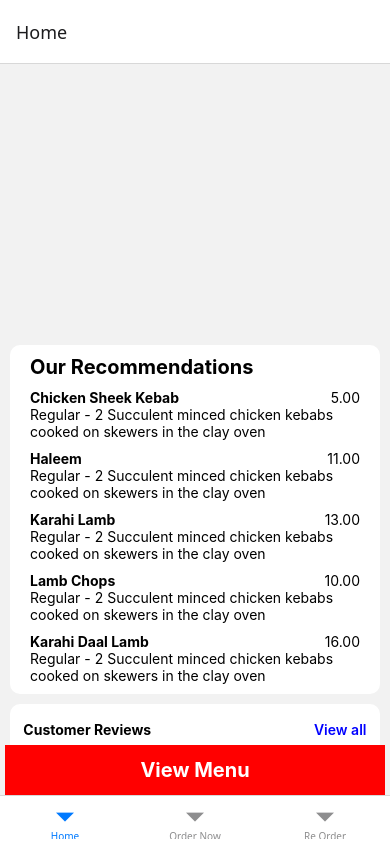
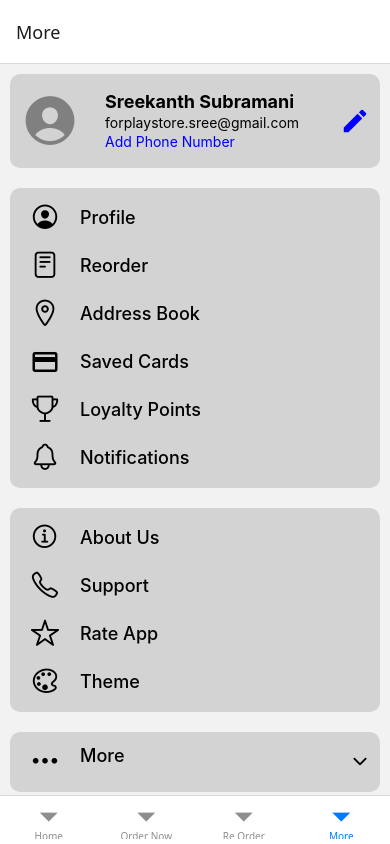
Before and after one commit to sreekanthSubramani/reactnative-restaurant-app-for-scalability, a React Native app: screen /More in a window 390 px wide. Built offline with nearby package versions, Linux system fonts and the light colour scheme.

Commit message:
more screen

```diff
--- a/App.tsx
+++ b/App.tsx
@@ -16,7 +16,7 @@ import HomeScreen from './Components/HomeScreen/HomeScreen';
 import OurRecommendations from './Components/HomeScreen/OurRecommendations'
 import ReviewFlatList from './Components/HomeScreen/ReviewFlatlist'
 import ReorderBlock from './Components/Reorder/ReorderBlock'
-
+import Moreblock from './Components/More/Moreblock';
 
 //Order Now
 import Headerblock from './Components/OrderNow/HeaderBlock/Headerblock';
@@ -37,6 +37,7 @@ function App(): React.JSX.Element {
             <BottomStackTabs.Screen name='Home' component={HomeScreen} />
             <BottomStackTabs.Screen name='Order Now' component={Headerblock} />
             <BottomStackTabs.Screen name='Re Order' component={ReorderBlock} />
+            <BottomStackTabs.Screen name='More' component={Moreblock} />
           </BottomStackTabs.Navigator>
           </ProviderContainer>
       </NavigationContainer>
--- a/Components/More/Moreblock.tsx
+++ b/Components/More/Moreblock.tsx
@@ -1,9 +1,312 @@
-import {View, StyleSheet, Text, Button} from 'react-native'
+
+import {View, StyleSheet, Text, ScrollView, useWindowDimensions, Pressable} from 'react-native'
+import Icon from 'react-native-vector-icons/Ionicons'
+import MaterialIcon from 'react-native-vector-icons/MaterialIcons'
+import {useState} from 'react'
 
 export default function Moreblock(){
+
+        const {height, width} = useWindowDimensions()
+        const [showExtra, setShowExtra] = useState(false)
+
+
+        function handleExtrasHere(){
+            setShowExtra((prev)=>!prev)
+        }
+
+
     return(
-        <View>
+        <ScrollView style={{flex : 1}} showsVerticalScrollIndicator={false}>
+        <View style={{flex : 1}}>
+
+            {/* Header content with profile picture */}
+            <View style={[styles.headerDP, {height : height/9}]}>
+                <View style={styles.insideHeaderProf}>
+                    <Icon
+                    name='person-circle'
+                    size={60}
+                    color='gray'
+                    />
+
+
+                    <View style={styles.dispCol}>
+                        <Text style={styles.allTxt}>Sreekanth Subramani</Text>
+                        <Text style={styles.restTxt}>forplaystore.sree@gmail.com</Text>
+                        <Text style={styles.restTxtBl}>Add Phone Number</Text>
+                    </View>
+
+
+                    <View>
+                        <MaterialIcon
+                        name='create'
+                        color='blue'
+                        size={30} />
+                    </View>
+
+
+                </View>
+
+            </View>
+
+            <View style={[{height : 'auto'}, styles.secondBlockMore]}>
+
+            <View style={styles.iconProf}>
+                <Icon
+                name='person-circle-outline'
+                size={30} />
+                <Text style={{fontSize : 18, fontWeight : "500"}}>Profile</Text>
+            </View>
+
+
+            <View style={styles.iconProf}>
+                <Icon
+                name='reader-outline'
+                size={30} />
+                <Text style={{fontSize : 18, fontWeight : "500"}}>Reorder</Text>
+            </View>
+
+
+
+            <View style={styles.iconProf}>
+                <Icon
+                name='location-outline'
+                size={30} />
+                <Text style={{fontSize : 18, fontWeight : "500"}}>Address Book</Text>
+            </View>
+
+
+            <View style={styles.iconProf}>
+                <MaterialIcon
+                name='credit-card'
+                size={30} />
+                <Text style={{fontSize : 18, fontWeight : "500"}}>Saved Cards</Text>
+            </View>
+
+
+
+            <View style={styles.iconProf}>
+                <Icon
+                name='trophy-outline'
+                size={30} />
+                <Text style={{fontSize : 18, fontWeight : "500"}}>Loyalty Points</Text>
+            </View>
+
+
+            <View style={styles.iconProf}>
+                <Icon
+                name='notifications-outline'
+                size={30} />
+                <Text style={{fontSize : 18, fontWeight : "500"}}>Notifications</Text>
+            </View>
+
+            </View>
+
+
+        {/* third block */}
+
+
+                    <View style={[{height : 'auto'}, styles.secondBlockMore]}>
+
+            <View style={styles.iconProf}>
+                <Icon
+                name='information-circle-outline'
+                size={30} />
+                <Text style={{fontSize : 18, fontWeight : "500"}}>About Us</Text>
+            </View>
+
+
+            <View style={styles.iconProf}>
+                <Icon
+                name='call-outline'
+                size={30} />
+                <Text style={{fontSize : 18, fontWeight : "500"}}>Support</Text>
+            </View>
+
+
+
+            <View style={styles.iconProf}>
+                <Icon
+                name='star-outline'
+                size={30} />
+                <Text style={{fontSize : 18, fontWeight : "500"}}>Rate App</Text>
+            </View>
+
+
+            <View style={styles.iconProf}>
+                <Icon
+                name='color-palette-outline'
+                size={30} />
+                <Text style={{fontSize : 18, fontWeight : "500"}}>Theme</Text>
+            </View>
+
+            </View>
 
         </View>
+
+        <View style={[{height : 'auto'}, styles.secondBlockMore]}>
+            {!showExtra ?
+
+             <Pressable onPress={handleExtrasHere}>
+            <View style={styles.iconProfChevrons}>
+            <View style={styles.flexRow}>
+            <Icon
+            name='ellipsis-horizontal'
+            size={30} />
+
+            <Text style={{fontSize : 18, fontWeight : "500"}}>More</Text>
+            </View>
+
+            <Icon
+            name='chevron-down-outline'
+            size={20} />
+
+            </View>
+            </Pressable>
+
+            :
+            <>
+            <Pressable onPress={handleExtrasHere}>
+            <View style={styles.iconProfChevrons}>
+            <View style={styles.flexRow}>
+            <Icon
+            name='ellipsis-horizontal'
+            size={30} />
+
+            <Text style={{fontSize : 18, fontWeight : "500"}}>Less</Text>
+            </View>
+
+            <Icon
+            name='chevron-up'
+            size={20} />
+            </View>
+            </Pressable>
+
+            <View style={styles.iconProf}>
+            <Icon
+            name='information-circle-outline'
+            size={30} />
+
+            <Text style={{fontSize : 18, fontWeight : "500"}}>Allergy Information</Text>
+            </View>
+
+            <View style={styles.iconProf}>
+            <Icon
+            name='file-tray'
+            size={30} />
+
+            <Text style={{fontSize : 18, fontWeight : "500"}}>Terms and Conditions</Text>
+            </View>
+
+            <View style={styles.iconProf}>
+            <Icon
+            name='file-tray-stacked'
+            size={30} />
+
+            <Text style={{fontSize : 18, fontWeight : "500"}}>Terms of Use</Text>
+            </View>
+
+            <View style={styles.iconProf}>
+            <Icon
+            name='file-tray-outline'
+            size={30} />
+
+            <Text style={{fontSize : 18, fontWeight : "500"}}>Privacy Policy</Text>
+            </View>
+
+            <View style={styles.iconProf}>
+            <MaterialIcon
+            name='logout'
+            size={30} />
+
+            <Text style={{fontSize : 18, fontWeight : "500"}}>Logout</Text>
+            </View>
+            </>
+
+            }
+
+
+
+
+
+
+            </View>
+
+
+
+            </ScrollView>
+
     )
 }
+
+
+const styles = StyleSheet.create({
+    headerDP : {
+        marginHorizontal : 10,
+        borderRadius : 10,
+        marginTop : 10,
+    },
+    insideHeaderProf : {
+        height : "100%",
+        width : "100%",
+        display : "flex",
+        flexDirection : "row",
+        justifyContent : "space-between",
+        alignItems : "center",
+        backgroundColor : "lightgray",
+        borderRadius : 10,
+        paddingHorizontal : 10
+    },
+    dispCol : {
+        display : "flex",
+        flexDirection : "column",
+        width : "60%",
+        gap : 2
+    },
+    allTxt : {
+        fontSize : 18,
+        fontWeight : "bold"
+    },
+    restTxt : {
+        fontSize : 14,
+        fontWeight : "light"
+    },
+    restTxtBl : {
+        fontSize : 14,
+        fontWeight : "light",
+        color : 'blue'
+    },
+    secondBlockMore : {
+        display : "flex",
+        flexDirection : "column",
+        gap : 8,
+        marginTop : 20,
+        backgroundColor : "lightgray",
+        marginHorizontal : 10,
+        borderRadius : 10,
+        padding : 10
+    },
+    iconProf : {
+        display : 'flex',
+        flexDirection : "row",
+        alignItems : "center",
+        height : 40,
+        marginLeft : 10,
+        gap : 20
+    },
+    iconProfChevrons : {
+        display : 'flex',
+        flexDirection : "row",
+        justifyContent : "space-between",
+        alignItems : "center",
+        height : 40,
+        marginLeft : 10,
+        gap : 20
+    },
+    flexRow : {
+        display : "flex",
+        flexDirection : "row",
+        gap : 20
+    }
+
+
+})
```
